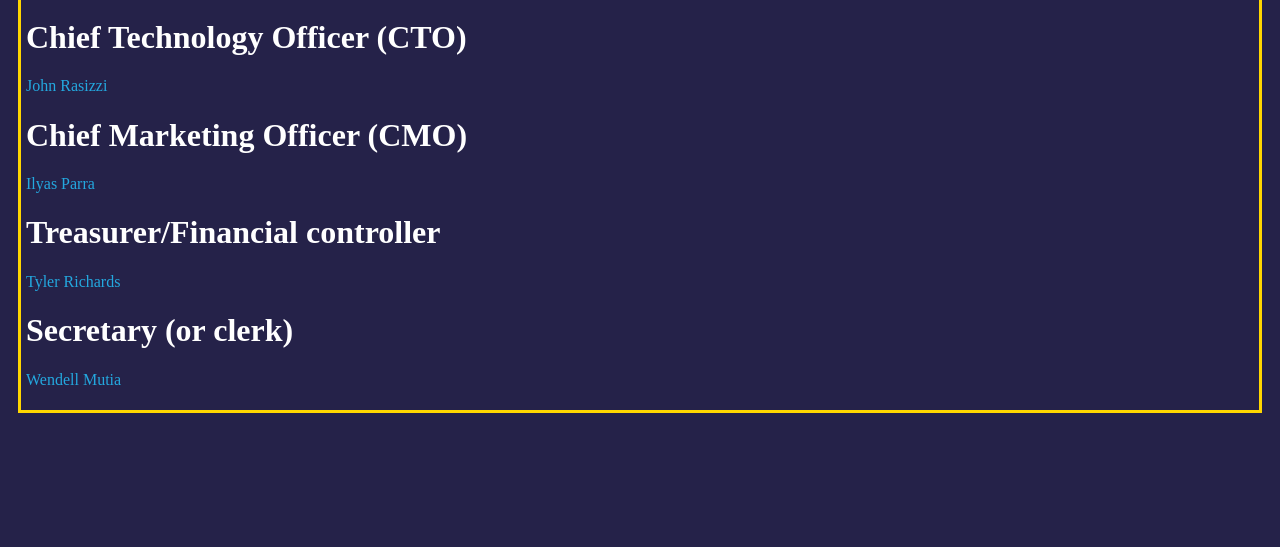
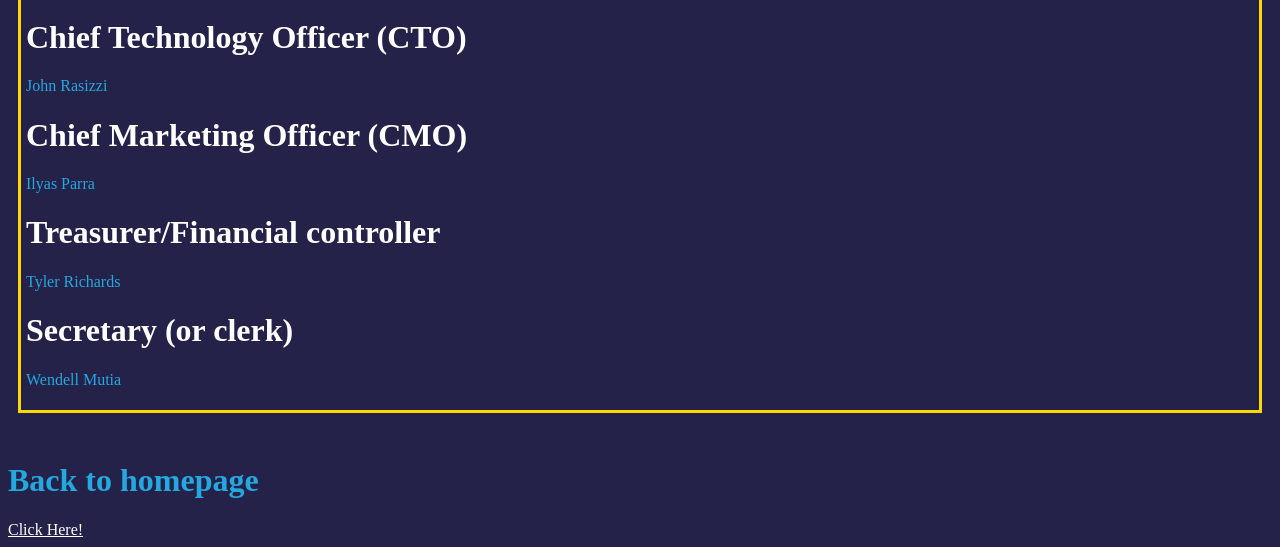
Before and after one commit to Wendell-Mutia/P04, a plain HTML site: page contact.html in a window 1280 px wide. Shown: the part 761-1308 px from the top of the page. Before the commit the page ends 1184 px from the top, so only its background shows below. Drawn offline with Linux system fonts and the light colour scheme.

Commit message:
Update contact.html

```diff
--- a/contact.html
+++ b/contact.html
@@ -76,6 +76,9 @@
         <p>Wendell Mutia</p>
     </div>
 
+    <br>
+    <h1 id="homepage">Back to homepage</h1>
+    <a href="homepage.html" style="color: white;">Click Here!</a>
 
 </body>
 
```
